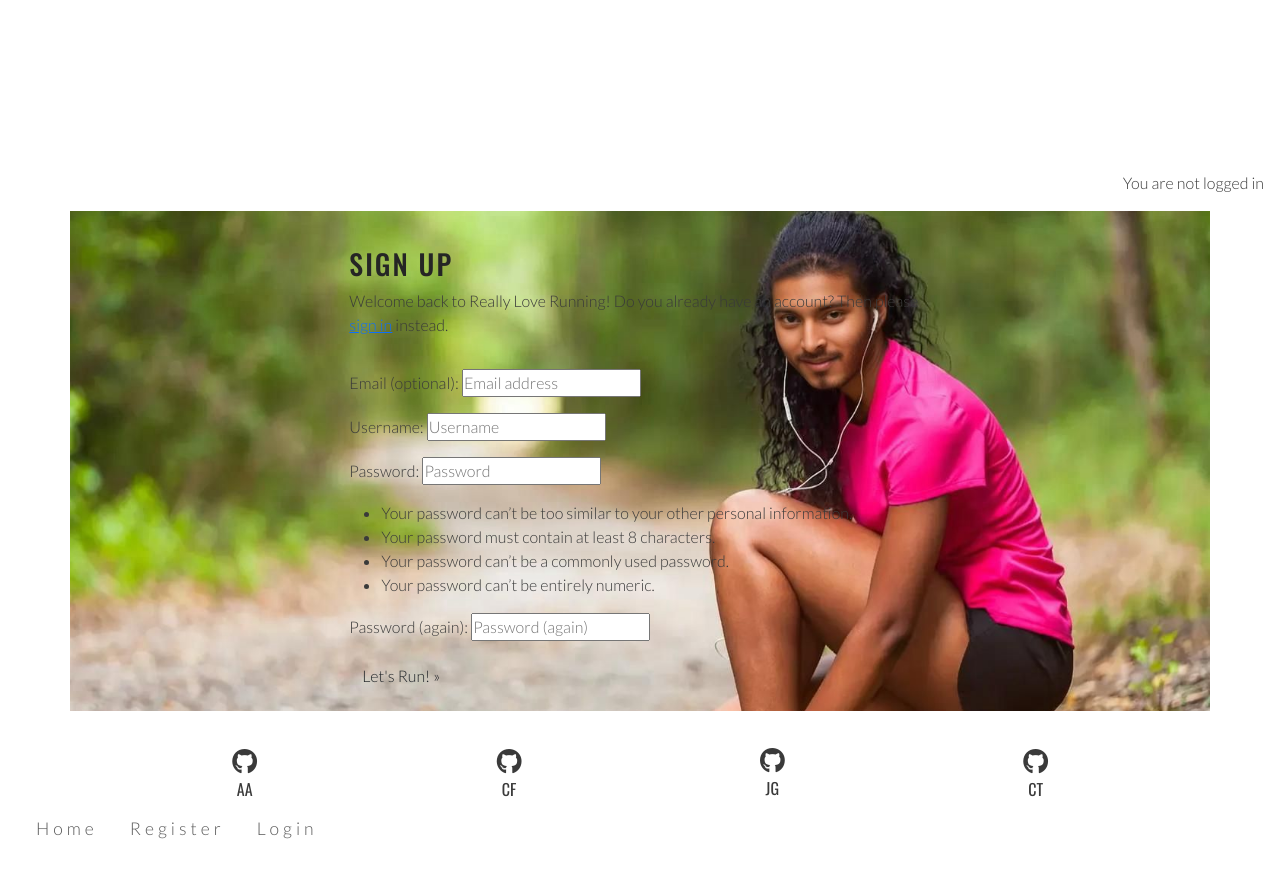
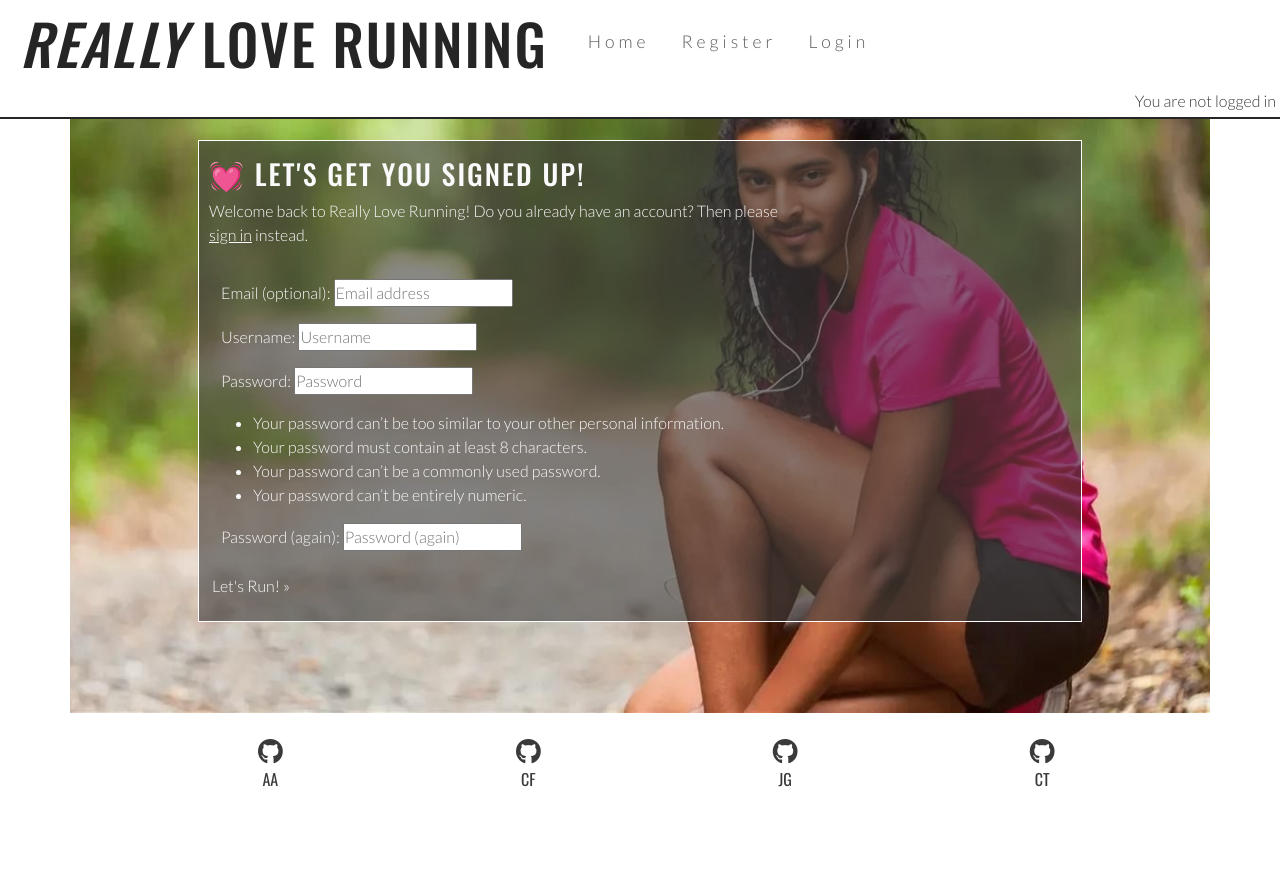
Before and after one commit to Ashrafur93/really_love_running, a Django app: page /accounts/signup/ in a window 1280 px wide. After the commit the page ends 787 px from the top, so only its background shows below. Run offline with Django 4.2, Linux system fonts and the light colour scheme; some libraries are stand-ins or nearby versions.

Commit message:
update index and signup htmls

```diff
--- a/static/assets/css/style.css
+++ b/static/assets/css/style.css
@@ -51,26 +51,28 @@ header a {
     font-size: 110%;
     letter-spacing: 4px;
     list-style-type: none;
+    display: flex;
+    justify-content: flex-end; /* Align links to the right */
 }
 
 #menu > li {
-    margin-bottom: 1em;
+    margin-left: 1rem; /* Add spacing between nav items */
 }
 
 .active {
     border-bottom: 1px solid #3a3a3a;
 }
 
+.navbar {
+    padding: 0;
+}
+
 /* Navbar styles with dropdown toggle */
 nav {
-    position: absolute;
     background-color: #ffffff;
     width: 100%;
-    left: 0;
     padding: 0 1rem;
     box-shadow: 0 2px 2px #3a3a3a;
-    display: none;
-    top: 100%;
 }
 
 /* Nav toggle*/
@@ -80,10 +82,24 @@ nav {
 
 #nav-toggle {
     display: none;
+    margin-left: auto;
 }
 
 .nav-toggle-label {
     font-size: 2rem;
+}
+
+.login-status {
+    border-bottom: #252525 2px solid;
+}
+
+#header-and-messages {
+    position: fixed;
+    top: 0;
+    width: 100%;
+    z-index: 1000; /* Ensure it stays on top of other elements */
+    border-bottom: 2px solid #252525; /* Add the bottom border */
+    background-color: #ffffff; /* Ensure the background color is set */
 }
 
 /*Main content */
@@ -91,7 +107,7 @@ main {
     /* Enlarge main element to push footer down */
     flex: 1 0 auto;
     /* Add margin at the top to prevent content from being covered by the header */
-    margin-top: 47px;
+    /* padding-top: 80px; */
     /* Enable flex properties for child elements */
     display: flex;
     flex-direction: column;
@@ -103,6 +119,7 @@ main {
     width: 100%;
     background: url("../images/cursed/CursedHeroImage.jpg") no-repeat center center/cover;
     position: relative;
+    /* padding-top: 119px; */
 }
 
 #cover-text {
@@ -195,7 +212,7 @@ main {
 #signup {
     background-image: url(../images/cursed/SignUpAsh.jpg);
     background-size: cover;
-    padding: 20px 10% 0 10%;
+    padding: 140px 10% 0 10%;
     background-position: 75%;
     flex-grow: 1;
 }
@@ -209,6 +226,12 @@ main {
 #signup-form > h2 {
     color: #fafafa;
     padding-bottom: 20px;
+}
+
+#sign-up-box {
+    border: #FFFFFF 1px solid;
+    background-color: rgba(60, 60, 60, 0.6);
+    color: #fafafa;
 }
 
 .text-input {
@@ -240,7 +263,7 @@ main {
 /* Footer */
 #social-networks {
     text-align: center;
-    padding: 20px 0;
+    /* padding: 20px 0; */
     display: flex;
     justify-content: space-evenly;
     list-style: none;
@@ -290,7 +313,7 @@ main {
     }
 
     #menu > li {
-        padding-left: 1rem;
+        margin-left: 1rem;
     }
 
     .nav-toggle-label {
@@ -301,12 +324,13 @@ main {
         font-size: 280%;
         line-height: 75px;
         margin: 0 0.5rem;
+        margin-right: auto;
     }
 
     /* Main content */
     main {
         /* Push main content down to accomodate larger header */
-        margin-top: 79px;
+        /* margin-top: 79px; */
     }
 
     /* Hero */
@@ -338,7 +362,7 @@ main {
     }
 
     /*Signup Page*/
-    #signup {
+    /* #signup {
         background-position: center;
         position: relative;
     }
@@ -357,7 +381,7 @@ main {
     .join-button:hover {
         background-color: #fafafa;
         color: #454b1b;
-    }
+    } */
 
 
 }
--- a/templates/account/signup.html
+++ b/templates/account/signup.html
@@ -6,20 +6,21 @@
 
 {% block content %}
 <div class="container" id="signup">
+  <div id="sign-up-box">
     <div class="row">
-    <div class="col-md-8 mt-3 offset-md-2">
-      <h3>{% trans "Sign Up" %}</h3>
+      <div class="col-md-8 mt-3">
+        <h3 style="margin-left: 10px; color: #fafafa;">{% trans "💓 Let's get you signed up!" %}</h3>
 
-      <p>{% blocktrans %}
+        <p style="margin-left: 10px;">{% blocktrans %}
           Welcome back to Really Love Running!
           Do you already have an account? Then please
-        <a class="link" href="{{ login_url }}">sign in</a>
+          <a style="color: #fafafa;" class="link" href="{{ login_url }}">sign in</a>
           instead.
         {% endblocktrans %}</p>
       </div>
     </div>
-  <div class="row">
-    <div class="col-md-8 mt-3 offset-md-2">
+    <div style="margin-left: 10px;" class="row">
+      <div class="col-md-8 mt-3">
         <form class="signup" id="signup_form" method="post"
           action="{% url 'account_signup' %}">
           {% csrf_token %}
@@ -28,10 +29,12 @@
           <input type="hidden" name="{{ redirect_field_name }}"
             value="{{ redirect_field_value }}" />
           {% endif %}
-        <button class="btn btn-signup right mb-3" type="submit">
-          {% trans "Let's Run!" %} &raquo;</button>
         </form>
       </div>
+    </div>
+    <button style="color: #fafafa;" class="btn btn-signup right mb-3" type="submit">
+      {% trans "Let's Run!" %} &raquo;
+    </button>
   </div>
 </div>
 
--- a/templates/base.html
+++ b/templates/base.html
@@ -22,42 +22,49 @@
     <link rel="icon" type="image/png" sizes="32x32" href="{% static 'assets/favicon/favicon-32x32.png' %}">
     <link rel="icon" type="image/png" sizes="16x16" href="{% static 'assets/favicon/favicon-16x16.png' %}">
     <!-- Bootstrap CSS Sheet -->
-    <link href="https://cdn.jsdelivr.net/npm/bootstrap@5.3.3/dist/css/bootstrap.min.css" rel="stylesheet" integrity="sha384-QWTKZyjpPEjISv5WaRU9OFeRpok6YctnYmDr5pNlyT2bRjXh0JMhjY6hW+ALEwIH" crossorigin="anonymous">
+    <link href="https://cdn.jsdelivr.net/npm/bootstrap@5.3.3/dist/css/bootstrap.min.css" rel="stylesheet"
+        integrity="sha384-QWTKZyjpPEjISv5WaRU9OFeRpok6YctnYmDr5pNlyT2bRjXh0JMhjY6hW+ALEwIH" crossorigin="anonymous">
     <!-- Stylesheet -->
     <link rel="stylesheet" href="{% static 'assets/css/style.css' %}">
 </head>
 
-<body class="d-flex flex-column h-100 main-bg">
+<body>
+    <div id="header-and-messages">
 
         <!-- Header and Navigation -->
         <nav class="navbar navbar-expand-md navbar-light bg-white">
             <div class="container-fluid">
-            <button class="navbar-toggler" type="button" data-bs-toggle="collapse" data-bs-target="#navbarText"
-                aria-controls="navbarText" aria-expanded="false" aria-label="Toggle navigation">
+                <!-- Logo on the left -->
+                <a href="{% url 'home' %}" class="navbar-brand">
+                    <h1 id="logo" class="mb-0"><i>Really </i>Love Running</h1>
+                </a>
+
+                <!-- Collapsing burger menu button on the right -->
+                <button class="navbar-toggler ms-auto" type="button" data-bs-toggle="collapse"
+                    data-bs-target="#navbarText" aria-controls="navbarText" aria-expanded="false"
+                    aria-label="Toggle navigation">
                     <span class="navbar-toggler-icon"></span>
                 </button>
-            <div class="collapse navbar-collapse" id="navbarText">
-                <ul id="menu" class="navbar-nav me-auto mb-2 mb-lg-0">
+
+                <!-- Collapsing menu on the right -->
+                <div class="collapse navbar-collapse justify-content-end" id="navbarText">
+                    <ul id="menu" class="navbar-nav mb-2 mb-lg-0">
                         <li class="nav-item">
-                        <!-- Need to check code here against urls etc. -->
-                        <a class="nav-link {% if request.path == '/' %}active" aria-current="page{% endif %}"
+                            <a class="nav-link {% if request.path == '/' %}active{% endif %}"
                                 href="{% url 'home' %}">Home</a>
                         </li>
                         {% if user.is_authenticated %}
                         <li class="nav-item">
-                        <!-- Need to check code here against urls etc. -->
-                        <a class="nav-link {% if request.path == '/logout/' %}active" aria-current="page{% endif %}"
+                            <a class="nav-link {% if request.path == '/logout/' %}active{% endif %}"
                                 href="{% url 'account_logout' %}">Logout</a>
                         </li>
                         {% else %}
                         <li class="nav-item">
-                        <!-- Need to check code here against urls etc. -->
-                        <a class="nav-link {% if request.path == '/signup/' %}active" aria-current="page{% endif %}"
+                            <a class="nav-link {% if request.path == '/signup/' %}active{% endif %}"
                                 href="{% url 'account_signup' %}">Register</a>
                         </li>
                         <li class="nav-item">
-                        <!-- Need to check code here against urls etc. -->
-                        <a class="nav-link {% if request.path == '/login/' %}active" aria-current="page{% endif %}"
+                            <a class="nav-link {% if request.path == '/login/' %}active{% endif %}"
                                 href="{% url 'account_login' %}">Login</a>
                         </li>
                         {% endif %}
@@ -65,6 +72,7 @@
                 </div>
             </div>
         </nav>
+
         <!-- displaying Django messages -->
         <div class="container">
             <div class="row">
@@ -73,8 +81,7 @@
                     <div class="alert {{ message.tags }} alert-dismissible
           fade show" id="msg" role="alert">
                         {{ message | safe }}
-          <button type="button" class="btn-close"
-            data-bs-dismiss="alert" aria-label="Close"></button>
+                        <button type="button" class="btn-close" data-bs-dismiss="alert" aria-label="Close"></button>
                     </div>
                     {% endfor %}
                 </div>
@@ -82,20 +89,19 @@
         </div>
         <main class="flex-shrink-0 main-bg">
             {% if user.is_authenticated %}
-        <p class="text-end m-3">You are logged in as {{ user }}</p>
+            <p class="text-end m-1">You are logged in as {{ user }}</p>
             {% else %}
-        <p class="text-end m-3">You are not logged in</p>
+            <p class="text-end m-1">You are not logged in</p>
             {% endif %}
-
+    </div>
             {% block content %}
             <!-- Content Goes here -->
             {% endblock content %}
-
         </main>
 
         <!-- Footer -->
-    <footer class="footer mt-auto py-3 dark-bg">
-        <ul id="social-networks">
+        <footer class="footer mt-3 py-2 dark-bg">
+            <ul id="social-networks" style="margin-bottom: 0;">
                 <li><a class=footer-links href="https://www.github.com/" target="_blank" rel="noopener"
                         aria-label="Visit our Facebook page (opens in a new tab)">
                         <i class="footer-logo fa-brands fa-github"></i>AA</a>
@@ -119,7 +125,9 @@
         <script src="https://kit.fontawesome.com/17f6269fc0.js" crossorigin="anonymous"></script>
 
         <!-- Bootstrap JS Sheet -->
-    <script src="https://cdn.jsdelivr.net/npm/bootstrap@5.3.3/dist/js/bootstrap.bundle.min.js" integrity="sha384-YvpcrYf0tY3lHB60NNkmXc5s9fDVZLESaAA55NDzOxhy9GkcIdslK1eN7N6jIeHz" crossorigin="anonymous"></script>
+        <script src="https://cdn.jsdelivr.net/npm/bootstrap@5.3.3/dist/js/bootstrap.bundle.min.js"
+            integrity="sha384-YvpcrYf0tY3lHB60NNkmXc5s9fDVZLESaAA55NDzOxhy9GkcIdslK1eN7N6jIeHz"
+            crossorigin="anonymous"></script>
 
 
         {% block extras %}
```
Also changed, not shown: 1 other file. Lines whose indentation alone changed are shown as unchanged.
